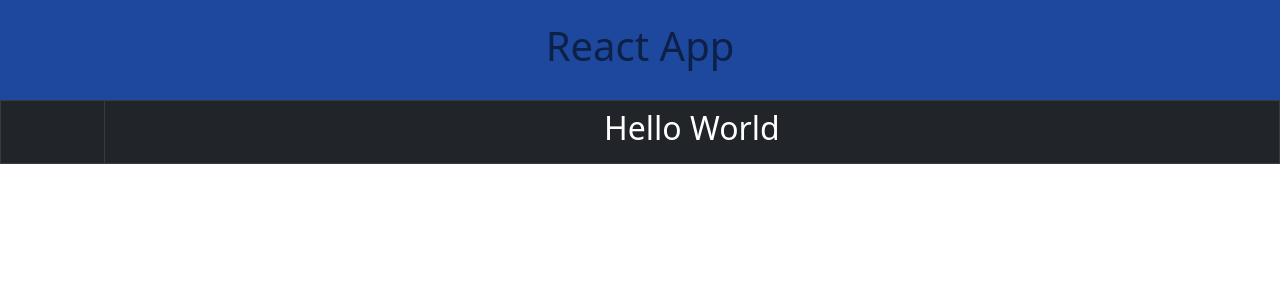
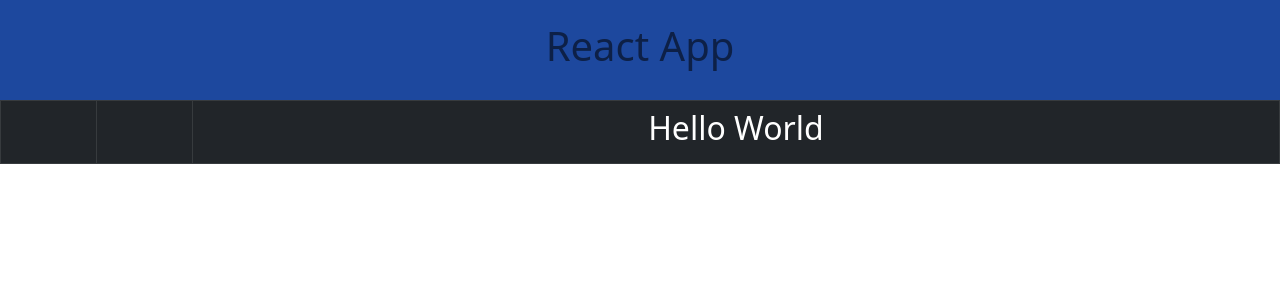
Before and after one commit to MattASmith18/test-react-app, a React (Create React App) app: page / in a window 1280 px wide. Shown: the top 300 px of the page. Built offline with nearby package versions, Linux system fonts and the light colour scheme.

Commit message:
set up table

```diff
--- a/src/Tablebody.js
+++ b/src/Tablebody.js
@@ -6,10 +6,12 @@ function Tablebody(){
           <thead>
             <tr>
               <th></th>
+              <th></th>
               <th>
                 <h2>Hello World</h2>
               </th>
             </tr>
+            <tr></tr>
           </thead>
         </Table>
     );
```
